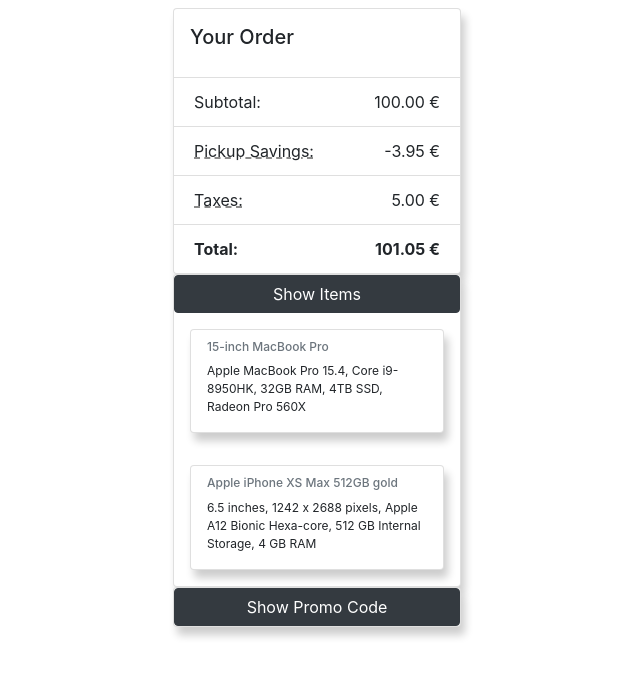
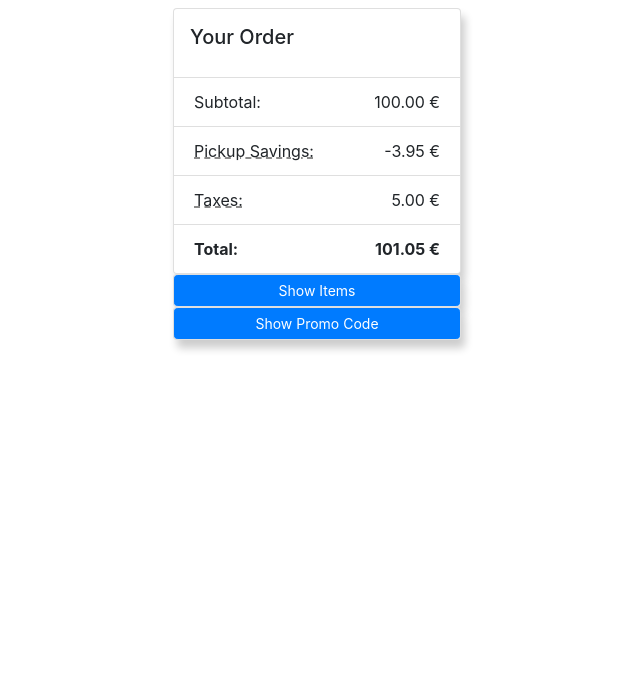
Before and after one commit to miku86/shopping-cart, a React (Create React App) app: page / in a window 1280 px wide. Shown: the top 676 px of the page, without its empty margins (323-963 px from the left). Built offline with nearby package versions, Linux system fonts and the light colour scheme.

Commit message:
user can toggle between hide and show

```diff
--- a/src/components/ItemDetails.js
+++ b/src/components/ItemDetails.js
@@ -2,6 +2,16 @@
 import { Card, Button } from 'react-bootstrap';
 
 class ItemDetails extends Component {
+  state = {
+    itemsAreShown: false,
+  };
+
+  handleClick = () => {
+    this.setState({
+      itemsAreShown: !this.state.itemsAreShown,
+    });
+  };
+
   render() {
     const text = {
       buttonShow: 'Show Items',
@@ -21,9 +31,11 @@
       },
     ];
 
-    return (
+    return this.state.itemsAreShown ? (
       <Card style={{ width: '18rem' }}>
-        <Button variant="dark">{text.buttonShow}</Button>
+        <Button variant="primary" size="sm" onClick={this.handleClick}>
+          {text.buttonHide}
+        </Button>
         {items.map((item) => {
           return (
             <Card.Body>
@@ -39,6 +51,12 @@
           );
         })}
       </Card>
+    ) : (
+      <Card style={{ width: '18rem' }}>
+        <Button variant="primary" size="sm" onClick={this.handleClick}>
+          {text.buttonShow}
+        </Button>
+      </Card>
     );
   }
 }
--- a/src/components/PromoCode.js
+++ b/src/components/PromoCode.js
@@ -24,7 +24,7 @@
     if (this.state.promoCodeIsShown) {
       return (
         <Card style={{ width: '18rem' }}>
-          <Button variant="dark" onClick={this.handleClick}>
+          <Button variant="primary" size="sm" onClick={this.handleClick}>
             {text.buttonHide}
           </Button>
           <Card.Body>
@@ -39,7 +39,7 @@
                     aria-label={text.input}
                   />
                 </InputGroup>
-                <Button variant="primary" size="sm">
+                <Button variant="warning" size="sm">
                   {text.buttonSubmit}
                 </Button>
               </Card.Body>
@@ -50,7 +50,7 @@
     } else {
       return (
         <Card style={{ width: '18rem' }}>
-          <Button variant="dark" onClick={this.handleClick}>
+          <Button variant="primary" size="sm" onClick={this.handleClick}>
             {text.buttonShow}
           </Button>
         </Card>
```
